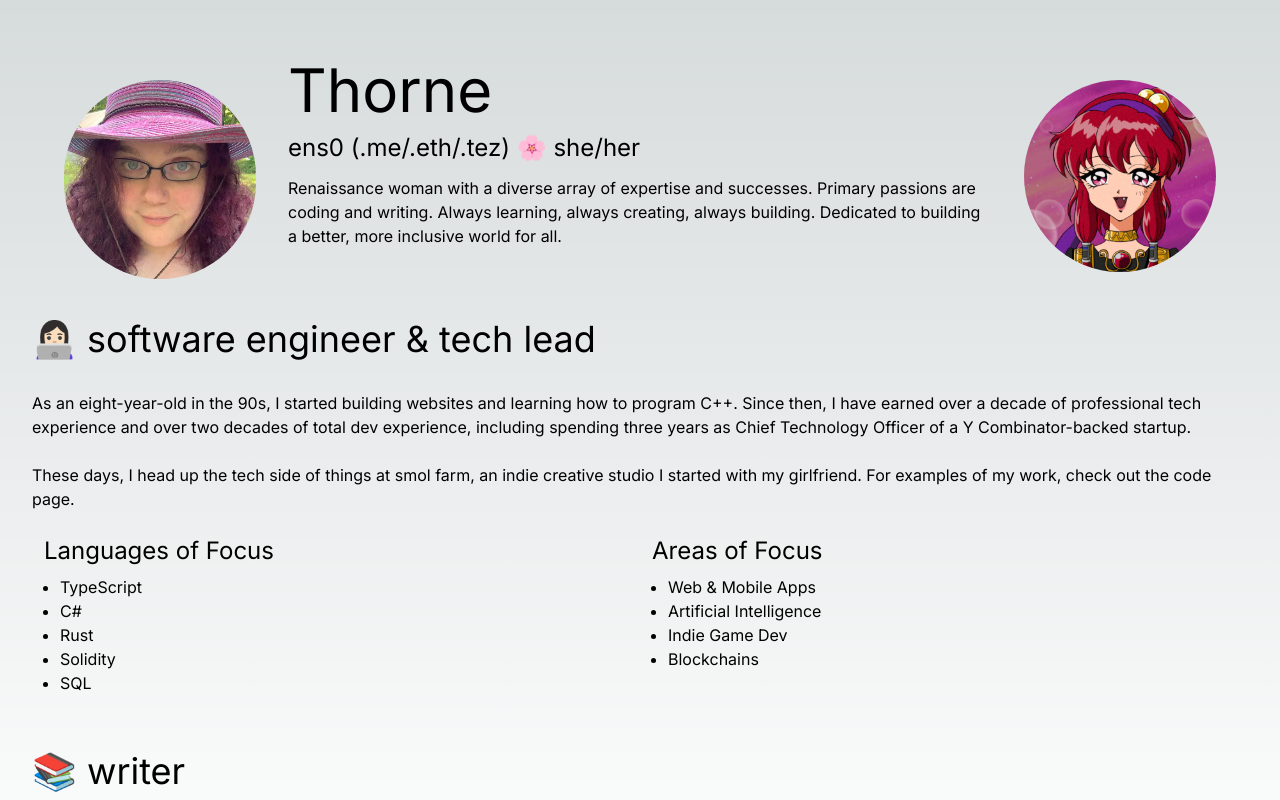
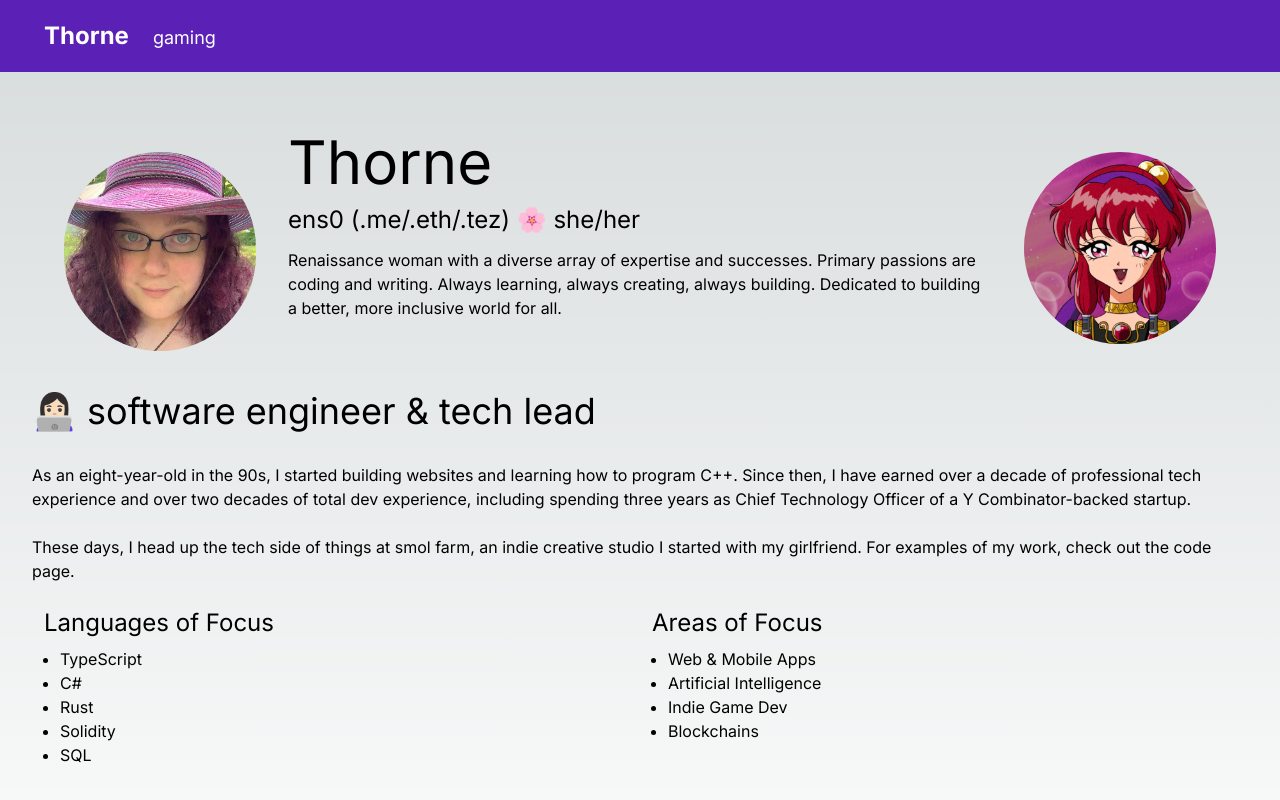
Before and after one commit to ExistentialEnso/ens0-me, a Next.js app: page / in a window 1280 px wide. Shown: the top 800 px of the page. Built offline with nearby package versions, Linux system fonts and the light colour scheme.

Commit message:
header bar

```diff
--- /dev/null
+++ b/src/app/components/HeaderBar.tsx
@@ -0,0 +1,28 @@
+import React from 'react'
+import Link from 'next/link'
+
+/**
+ * Component href display header links at the hrefp of the page.
+ */
+const HeaderBar = () => {
+    return(
+        <div className="w-full p-5 bg-violet-800">
+            <Link href="/" className="text-2xl lg:text-2xl font-bold text-white hover:text-violet-200 ml-6">Thorne</Link>
+            <Link href="/gaming" className="text-lg lg:text-lg text-white hover:text-violet-400 ml-6">gaming</Link>
+        </div>
+    )
+}
+
+/*
+<Link href="/" className="text-2xl lg:text-3xl text-white hover:text-violet-200">Thorne</Link>
+            &nbsp;&nbsp;&nbsp;&nbsp;&nbsp;
+            <Link href="/projects" className="text-lg lg:text-xl text-white hover:text-violet-400">code</Link>
+            &nbsp;&nbsp;&nbsp;&nbsp;&nbsp;
+            <Link href="/gallery" className="text-lg lg:text-xl text-white hover:text-violet-400">collection</Link>
+            &nbsp;&nbsp;&nbsp;&nbsp;&nbsp;
+            <Link href="/gaming" className="text-lg lg:text-xl text-white hover:text-violet-400">gaming</Link>
+            &nbsp;&nbsp;&nbsp;&nbsp;&nbsp;
+            <Link href="/contact" className="text-lg lg:text-xl text-white hover:text-violet-400">contact</Link>
+            */
+
+export default HeaderBar
--- a/src/app/layout.tsx
+++ b/src/app/layout.tsx
@@ -1,6 +1,8 @@
 import type { Metadata } from 'next'
 import { Inter } from 'next/font/google'
 import './globals.css'
+
+import HeaderBar from './components/HeaderBar'
 
 const inter = Inter({ subsets: ['latin'] })
 
@@ -16,7 +18,10 @@ export default function RootLayout({
 }) {
   return (
     <html lang="en">
-      <body className={inter.className}>{children}</body>
+      <body className={inter.className}>
+        <HeaderBar />
+        {children}
+      </body>
     </html>
   )
 }
```
